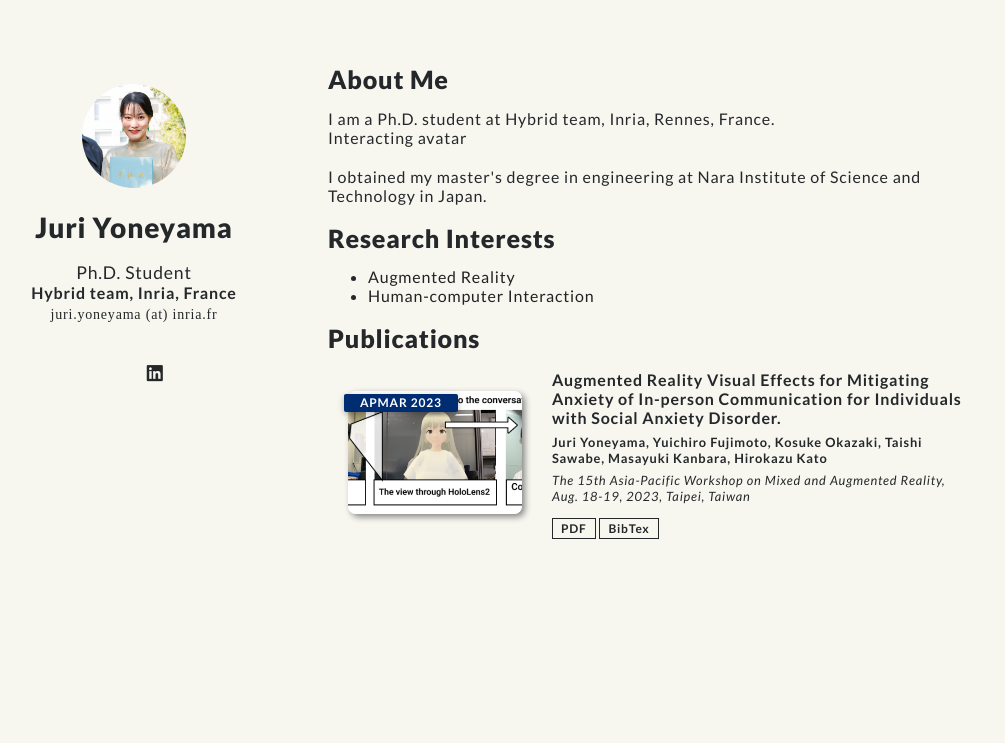
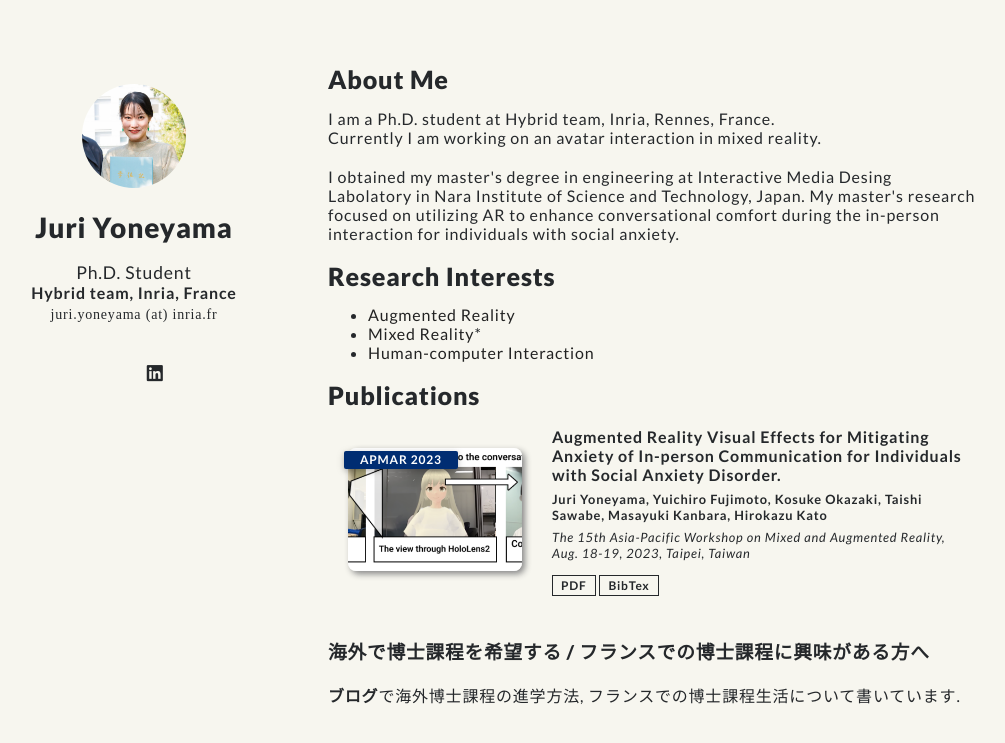
Before and after one commit to juri-ynym/juri-ynym.github.io, a Jekyll site: the page built from index.md, in a window 1280 px wide. Shown: the top 743 px of the page, without its empty margins (142-1147 px from the left). Built offline with Jekyll 4.4.1, drawn with Linux system fonts in a browser that asks for light colours; a style sheet for code colours, icons or effects is not loaded; our own code applies the rules of GitHub Pages for plain Markdown files.

Commit message:
no message

```diff
--- a/index.md
+++ b/index.md
@@ -5,13 +5,14 @@ layout: homepage
 ## About Me
 
 <p>I am a Ph.D. student at Hybrid team, Inria, Rennes, France.<br>
-Interacting avatar</p>
+Currently I am working on an avatar interaction in mixed reality.</p>
 <p>
-I obtained my master's degree in engineering at Nara Institute of Science and Technology in Japan.</p>
+I obtained my master's degree in engineering at Interactive Media Desing Labolatory in Nara Institute of Science and Technology, Japan. My master's research focused on utilizing AR to enhance conversational comfort during the in-person interaction for individuals with social anxiety.</p>
 
 ## Research Interests
 
 - **Augmented Reality**
+- **Mixed Reality***
 - **Human-computer Interaction**
 
 <!--## News
@@ -24,3 +25,6 @@ I obtained my master's degree in engineering at Nara Institute of Science and Te
 <!--
 {% include_relative _includes/services.md %}
 -->
+
+### 海外で博士課程を希望する / フランスでの博士課程に興味がある方へ
+[ブログ](https://juri-ynym.github.io/blog/)で海外博士課程の進学方法, フランスでの博士課程生活について書いています.
```
